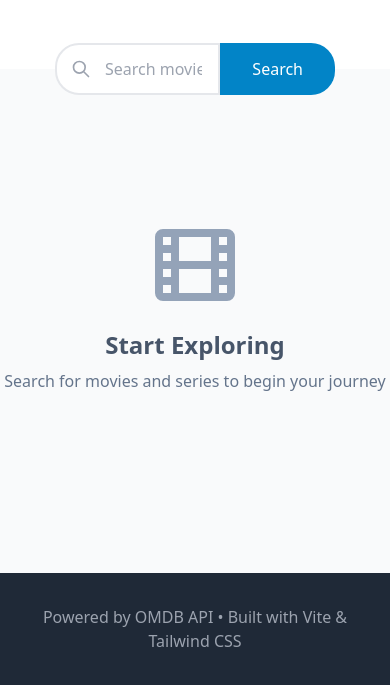
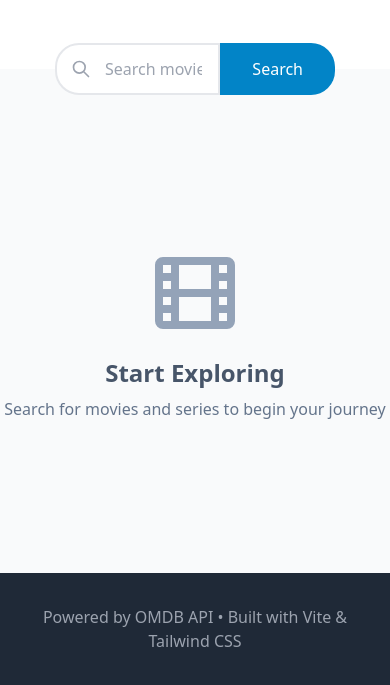
Before and after one commit to Walshwade-dev/wadewatchlist, a website built with Vite: page index.html in a window 390 px wide. Shown: the part 159-844 px from the top of the page. Built offline with nearby package versions, Linux system fonts and the light colour scheme.

Commit message:
refining margin bottom to get rid of white space on mobile devices

```diff
--- a/index.html
+++ b/index.html
@@ -83,7 +83,7 @@
       </section>
 
       <!-- Results Section - ADDED flex-1 -->
-      <section id="results-section" class="page flex-1 flex flex-col mb-20">
+      <section id="results-section" class="page flex-1 flex flex-col mb-6 lg:mb-20">
         <!-- Empty State (shown by default) -->
         <div id="empty-results" class="flex-1 flex items-center justify-center min-h-[400px]">
           <div class="text-center">
@@ -106,7 +106,7 @@
       </section>
 
       <!-- Watchlist View - REMOVED DUPLICATE, kept only one -->
-      <section id="watchlist-section" class="page hidden flex-1 flex-col mb-20">
+      <section id="watchlist-section" class="page hidden flex-1 flex-col mb-6 lg:mb-20">
         <div class="flex flex-col items-center justify-between mb-6">
           <div class="watchlist-section__header w-full h-16 flex items-center justify-end dark:bg-slate-800">
             <h3 class="text-2xl font-bold text-gray-800 dark:text-white px-4">My Watchlist</h3>
--- a/src/main.js
+++ b/src/main.js
@@ -20,6 +20,18 @@ const watchlistSection = document.getElementById("watchlist-section");
 const watchlistText = document.querySelector(".watchlist-text");
 const watchSvg = document.getElementById("watch-svg");
 const watchlistBracket = document.getElementById("watchlist-bracket");
+
+
+// =========================
+// setting up mobile Vh
+// =========================
+function fixMobileVH() {
+  document.documentElement.style.setProperty("--vh", `${window.innerHeight}px`);
+}
+
+window.addEventListener("load", fixMobileVH);
+window.addEventListener("resize", fixMobileVH);
+
 
 // =========================
 // PAGE ROUTING
--- a/src/style.css
+++ b/src/style.css
@@ -2,6 +2,14 @@
 @tailwind components;
 @tailwind utilities;
 
+:root {
+  --vh: 100%;
+}
+
+html, body {
+  height: 100%;
+  min-height: calc(var(--vh));
+}
 
 /* Ensure proper height calculation */
 #app {
```
Also changed, not shown: README.md.
